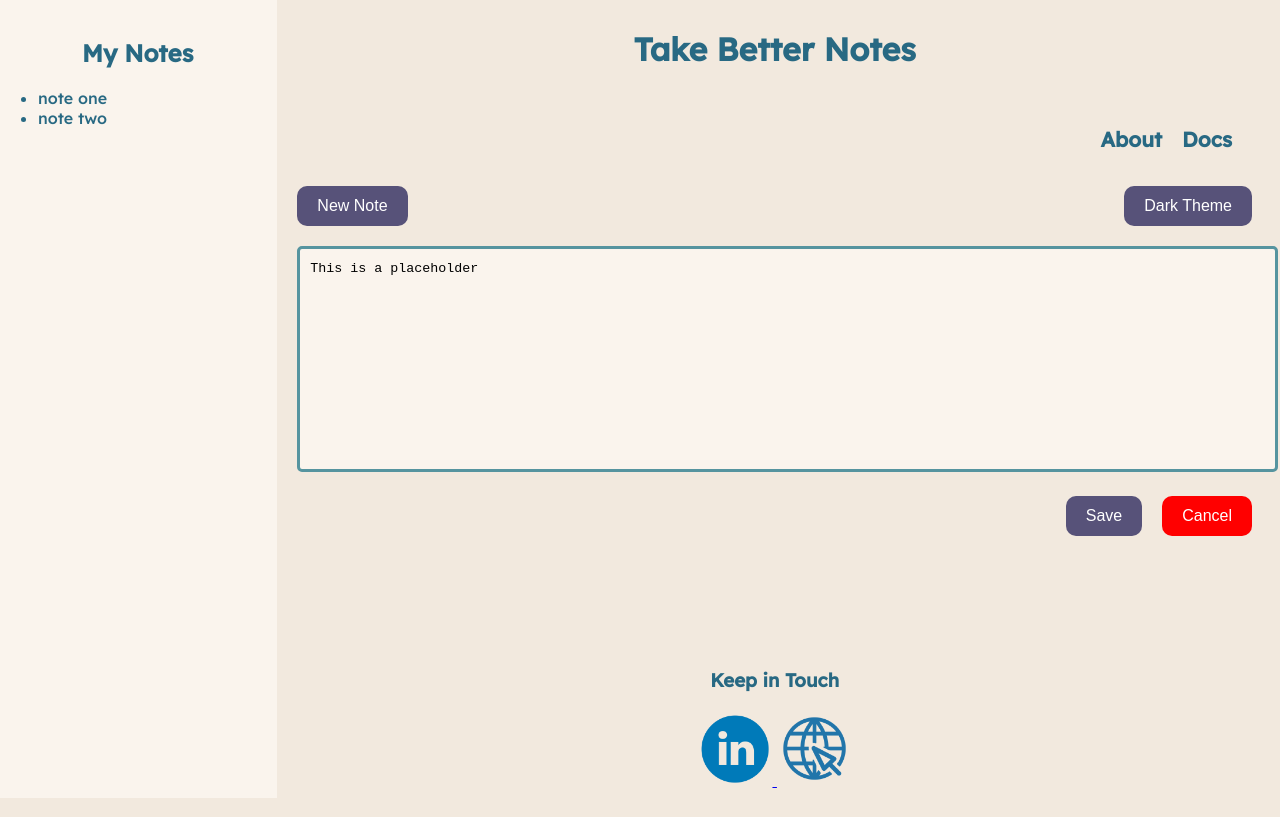
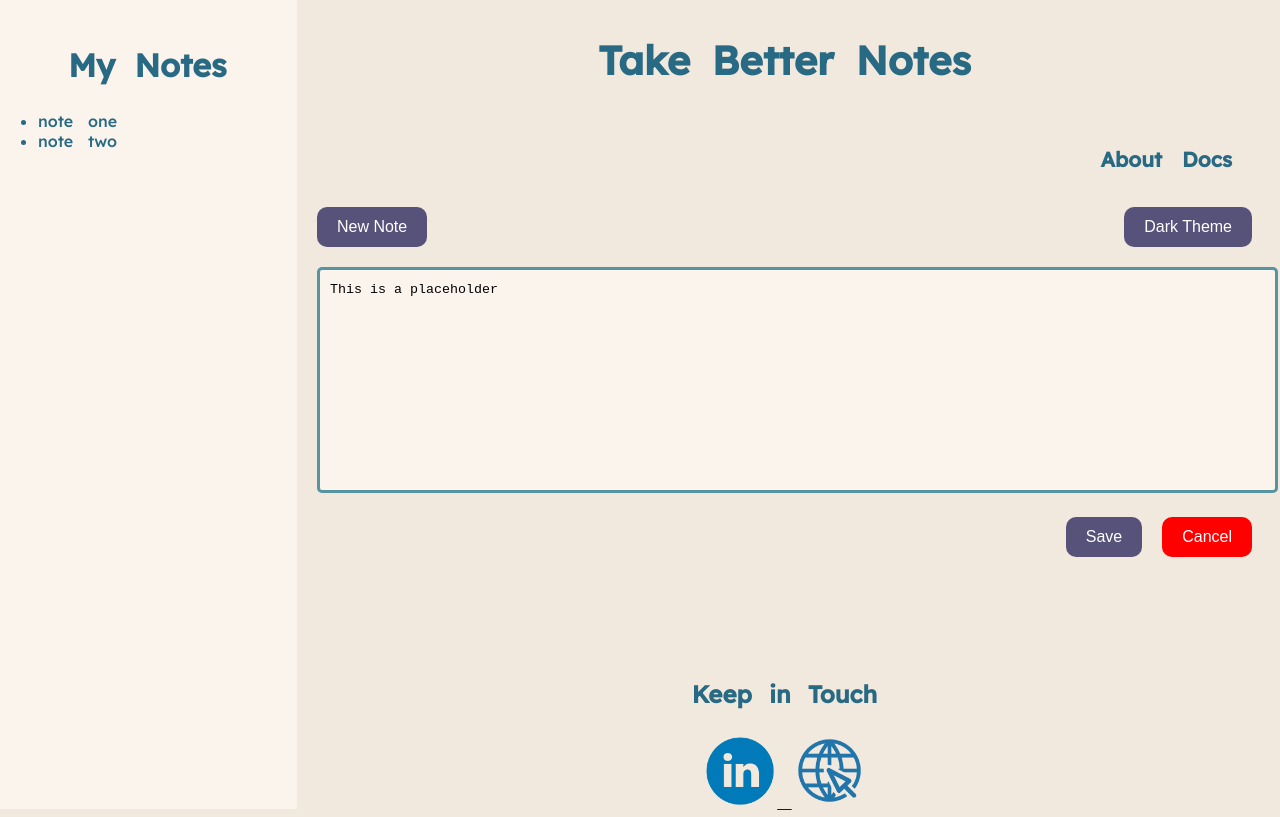
Before and after one commit to ShelfBowl/Assignment1, a plain HTML site: page index.html in a window 1280 px wide. Drawn offline with Linux system fonts and the light colour scheme.

Commit message:
+changes to font size for h# tags +increases word spacing to be more similar to example image.

```diff
--- a/styles/style.css
+++ b/styles/style.css
@@ -8,7 +8,7 @@ body{
     grid-template-areas:
         'section body body body body'
         'section body body body body';
-
+    word-spacing: 10px;
 }
 
 .right {
@@ -128,6 +128,18 @@ h1, h2, h3, h5 {
     text-align: center;
 }
 
+h1 {
+    font-size: 2.5em;
+}
+
+h2 {
+    font-size: 2em
+}
+
+h3 {
+    font-size: 1.5em;
+}
+
 @media (max-width: 600px) {
 
     nav {
```
